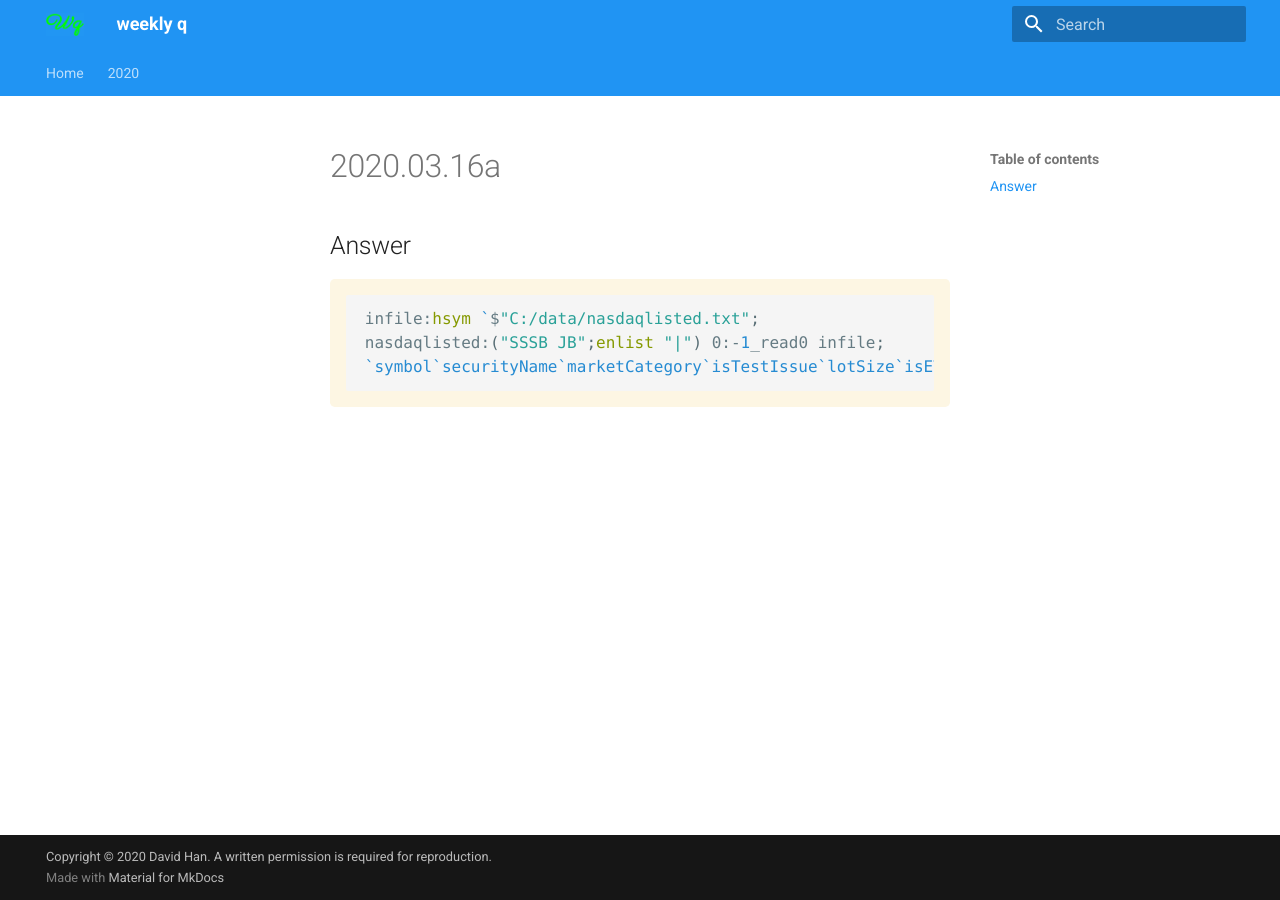
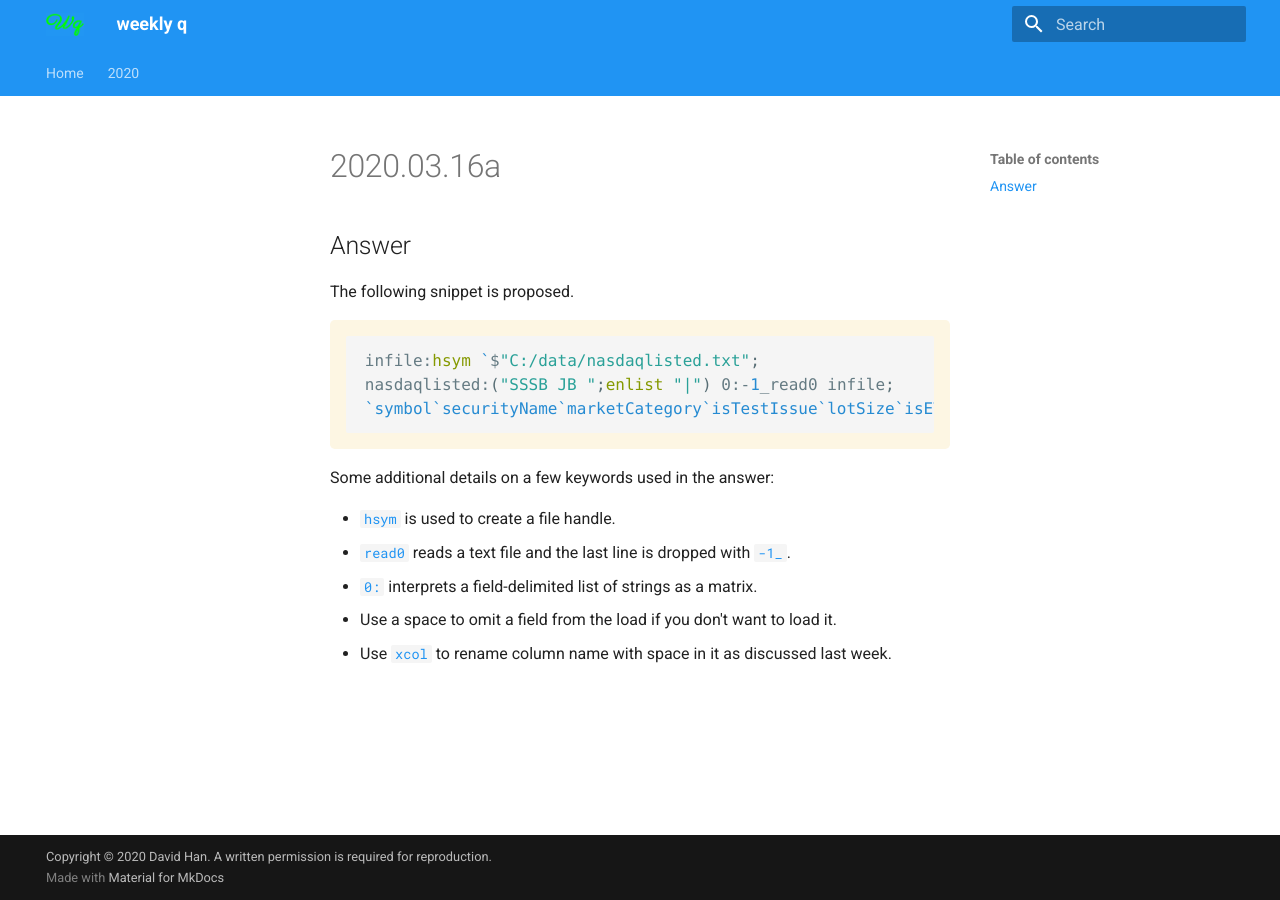
Before and after one commit to dpkwhan/weeklyq, an MkDocs documentation site: the page built from docs/2020/2020.03.16a.md, in a window 1280 px wide. Built offline with MkDocs 1.6.1 and Material for MkDocs 9.7.7, drawn with Linux system fonts in a browser that asks for light colours; nearby versions of some CDN libraries; comment, search, counter and statistics services are not loaded.

Commit message:
Update the answer

````diff
--- a/docs/2020/2020.03.16a.md
+++ b/docs/2020/2020.03.16a.md
@@ -1,7 +1,22 @@
+## Answer
+The following snippet is proposed.
 
-## Answer
 ```q
 infile:hsym `$"C:/data/nasdaqlisted.txt";
-nasdaqlisted:("SSSB JB";enlist "|") 0:-1_read0 infile;
+nasdaqlisted:("SSSB JB ";enlist "|") 0:-1_read0 infile;
 `symbol`securityName`marketCategory`isTestIssue`lotSize`isETF xcol nasdaqlisted
 ```
+
+Some additional details on a few keywords used in the answer:
+
+- [``hsym``][hsym] is used to create a file handle.
+- [``read0``][read0] reads a text file and the last line is dropped with [``-1_``][drop].
+- [``0:``][file_text] interprets a field-delimited list of strings as a matrix.
+- Use a space to omit a field from the load if you don't want to load it.
+- Use [``xcol``][xcol] to rename column name with space in it as discussed last week.
+
+[hsym]: https://code.kx.com/q/ref/hsym/
+[read0]: https://code.kx.com/q/ref/read0/
+[drop]: https://code.kx.com/q/ref/drop/
+[file_text]: https://code.kx.com/q/ref/file-text/
+[xcol]: https://code.kx.com/q/ref/cols/#xcol
````
